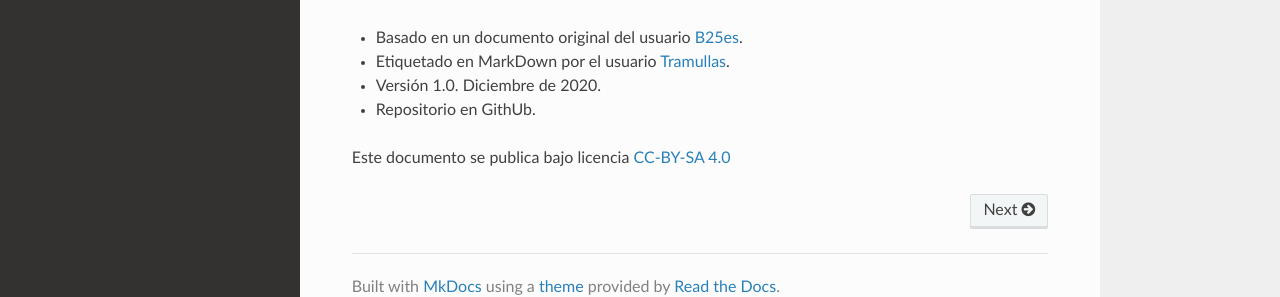
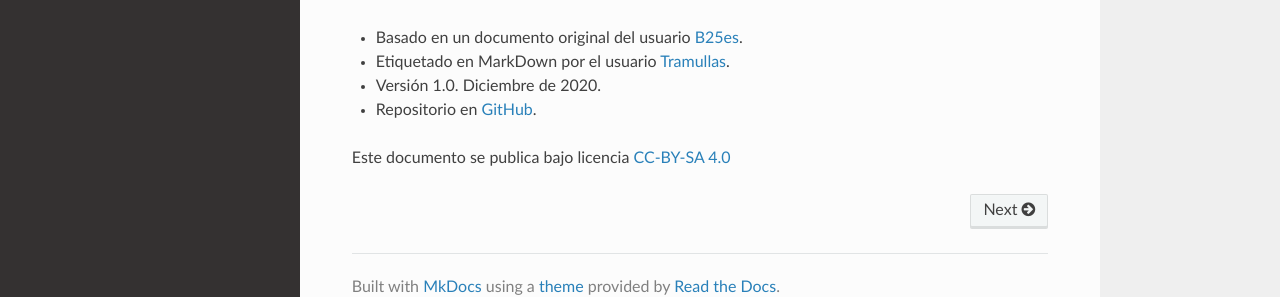
Before and after one commit to tramullas/Wikidata-Monuments, an MkDocs documentation site: the page built from docs/index.md, in a window 1280 px wide. Shown: the part 243-540 px from the top of the page. Built offline with MkDocs 1.6.1, drawn with Linux system fonts in a browser that asks for light colours; nearby versions of some CDN libraries; part of the change alters nothing that is shown.

Commit message:
Add files via upload

```diff
--- a/docs/index.md
+++ b/docs/index.md
@@ -5,6 +5,6 @@ Este tutorial recoge un proceso rápido para formular consultas en SPARQL contra
 * Basado en un documento original del usuario [B25es](https://es.wikipedia.org/wiki/Usuario:B25es).
 * Etiquetado en MarkDown por el usuario [Tramullas](https://es.wikipedia.org/wiki/Usuario:Tramullas).
 * Versión 1.0. Diciembre de 2020.
-* Repositorio en GithUb.
+* Repositorio en [GitHub](https://github.com/tramullas/Wikidata-Monuments).
 
 Este documento se publica bajo licencia [CC-BY-SA 4.0](https://creativecommons.org/licenses/by-sa/4.0/deed.es)
```
